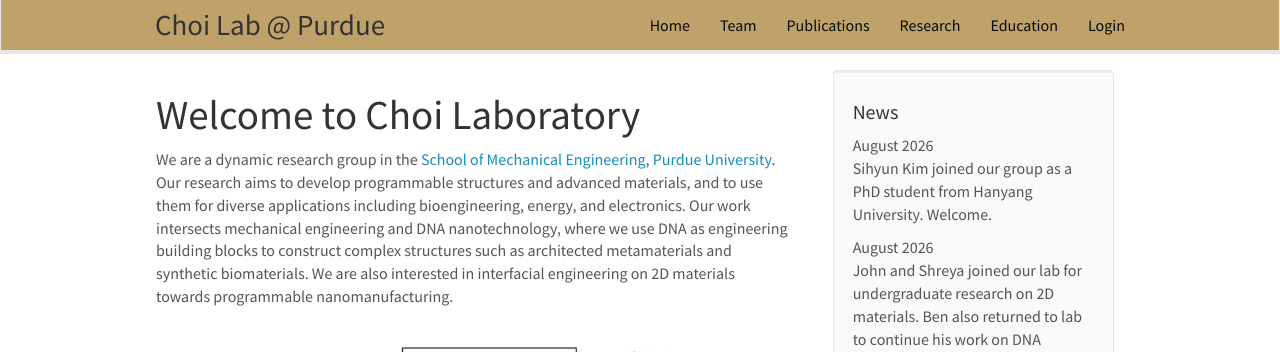
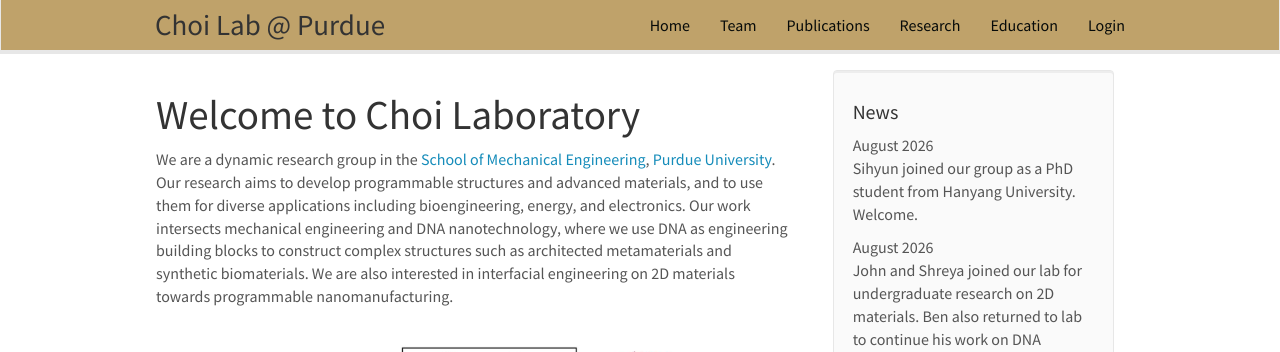
Before and after one commit to choidnalab/choidnalab.github.io, a Jekyll site: the page built from _pages/home.md, in a window 1280 px wide and 1323 px high. Shown: the top 352 px of the window. Built offline with Jekyll 4.4.1, drawn with Linux system fonts in a browser that asks for light colours; nearby versions of some CDN libraries.

Commit message:
Update headline for Sihyun Kim's introduction

```diff
--- a/_data/news.yml
+++ b/_data/news.yml
@@ -1,6 +1,6 @@
 
 - date: August 2026
-  headline: Sihyun Kim joined our group as a PhD student from Hanyang University. Welcome.
+  headline: Sihyun joined our group as a PhD student from Hanyang University. Welcome.
 
 - date: August 2026
   headline: John and Shreya joined our lab for undergraduate research on 2D materials. Ben also returned to lab to continue his work on DNA origami.
```
